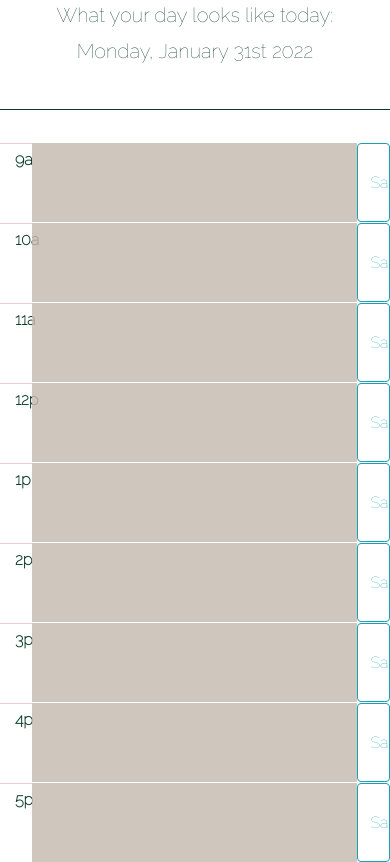
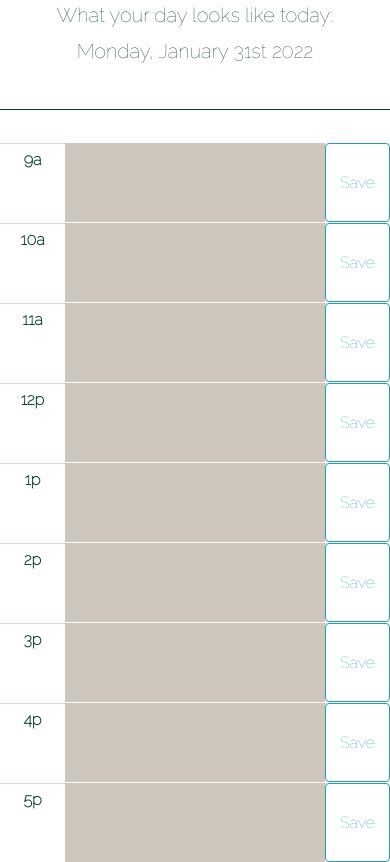
Before and after one commit to middlenamestar/day-planner, a plain HTML site: page index.html in a window 390 px wide. Shown: the part 121-983 px from the top of the page. Drawn offline with nearby package versions, Linux system fonts and the light colour scheme.

Commit message:
changed column sizes to make website look better on mobile screen

```diff
--- a/index.html
+++ b/index.html
@@ -32,50 +32,50 @@
     <div class="container">
       <!-- 9am -->
         <div class="row">
-          <div class="hour col-1">9a</div>
-          <textarea id="9-am-event" class="col-10" data="09"></textarea>
-          <button type="button" id="9-am-btn" class="btn btn-outline-info col-1">Save</button>
+          <div class="hour col-2 col-lg-1">9a</div>
+          <textarea id="9-am-event" class="col-8 col-lg-10" data="09"></textarea>
+          <button type="button" id="9-am-btn" class="btn btn-outline-info col-2 col-lg-1">Save</button>
         </div>
       <!-- 10 am -->
         <div class="row">
-          <div class="hour col-1">10a</div>
-          <textarea id="10-am-event" class="col-10" data="10"></textarea>
-          <button type="button" id="10-am-btn" class="btn btn-outline-info col-1">Save</button>
+          <div class="hour col-2 col-lg-1">10a</div>
+          <textarea id="10-am-event" class="col-8 col-lg-10" data="10"></textarea>
+          <button type="button" id="10-am-btn" class="btn btn-outline-info col-2 col-lg-1">Save</button>
         </div>
         <div class="row">
-          <div class="hour col-1">11a</div>
-          <textarea id="11-am-event" class="col-10" data="11"></textarea>
-          <button type="button" id="11-am-btn" class="btn btn-outline-info col-1">Save</button>
+          <div class="hour col-2 col-lg-1">11a</div>
+          <textarea id="11-am-event" class="col-8 col-lg-10" data="11"></textarea>
+          <button type="button" id="11-am-btn" class="btn btn-outline-info col-2 col-lg-1">Save</button>
         </div>
         <div class="row">
-          <div class="hour col-1">12p</div>
-          <textarea id="12-pm-event" class="col-10" data="12"></textarea>
-          <button type="button" id="12-pm-btn" class="btn btn-outline-info col-1">Save</button>
+          <div class="hour col-2 col-lg-1">12p</div>
+          <textarea id="12-pm-event" class="col-8 col-lg-10" data="12"></textarea>
+          <button type="button" id="12-pm-btn" class="btn btn-outline-info col-2 col-lg-1">Save</button>
         </div>
         <div class="row">
-          <div class="hour col-1">1p</div>
-          <textarea id="1-pm-event" class="col-10" data="13"></textarea>
-          <button type="button" id="1-pm-btn" class="btn btn-outline-info col-1">Save</button>
+          <div class="hour col-2 col-lg-1">1p</div>
+          <textarea id="1-pm-event" class="col-8 col-lg-10" data="13"></textarea>
+          <button type="button" id="1-pm-btn" class="btn btn-outline-info col-2 col-lg-1">Save</button>
         </div>
         <div class="row">
-          <div class="hour col-1">2p</div>
-          <textarea id="2-pm-event" class="col-10" data="14"></textarea>
-          <button type="button" id="2-pm-btn" class="btn btn-outline-info col-1">Save</button>
+          <div class="hour col-2 col-lg-1">2p</div>
+          <textarea id="2-pm-event" class="col-8 col-lg-10" data="14"></textarea>
+          <button type="button" id="2-pm-btn" class="btn btn-outline-info col-2 col-lg-1">Save</button>
         </div>
         <div class="row">
-          <div class="hour col-1">3p</div>
-          <textarea id="3-pm-event" class="col-10" data="15"></textarea>
-          <button type="button" id="3-pm-btn" class="btn btn-outline-info col-1">Save</button>
+          <div class="hour col-2 col-lg-1">3p</div>
+          <textarea id="3-pm-event" class="col-8 col-lg-10" data="15"></textarea>
+          <button type="button" id="3-pm-btn" class="btn btn-outline-info col-2 col-lg-1">Save</button>
         </div>
         <div class="row">
-          <div class="hour col-1">4p</div>
-          <textarea id="4-pm-event" class="col-10" data="16"></textarea>
-          <button type="button" id="4-pm-btn" class="btn btn-outline-info col-1">Save</button>
+          <div class="hour col-2 col-lg-1">4p</div>
+          <textarea id="4-pm-event" class="col-8 col-lg-10" data="16"></textarea>
+          <button type="button" id="4-pm-btn" class="btn btn-outline-info col-2 col-lg-1">Save</button>
         </div>
         <div class="row">
-          <div class="hour col-1">5p</div>
-          <textarea id="5-pm-event" class="col-10" data="17"></textarea>
-          <button type="button" id="5-pm-btn" class="btn btn-outline-info col-1">Save</button>
+          <div class="hour col-2 col-lg-1">5p</div>
+          <textarea id="5-pm-event" class="col-8 col-lg-10" data="17"></textarea>
+          <button type="button" id="5-pm-btn" class="btn btn-outline-info col-2 col-lg-1">Save</button>
         </div>
     </div>
 
```
